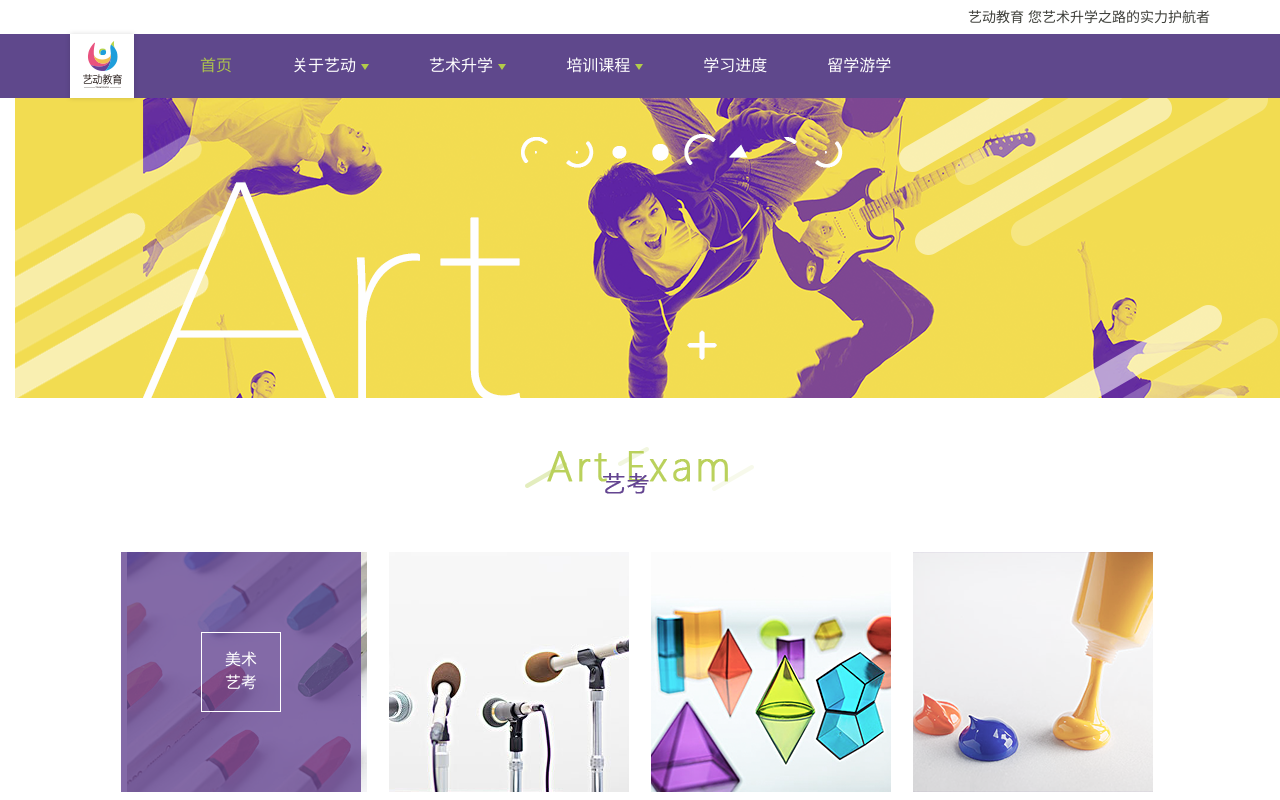
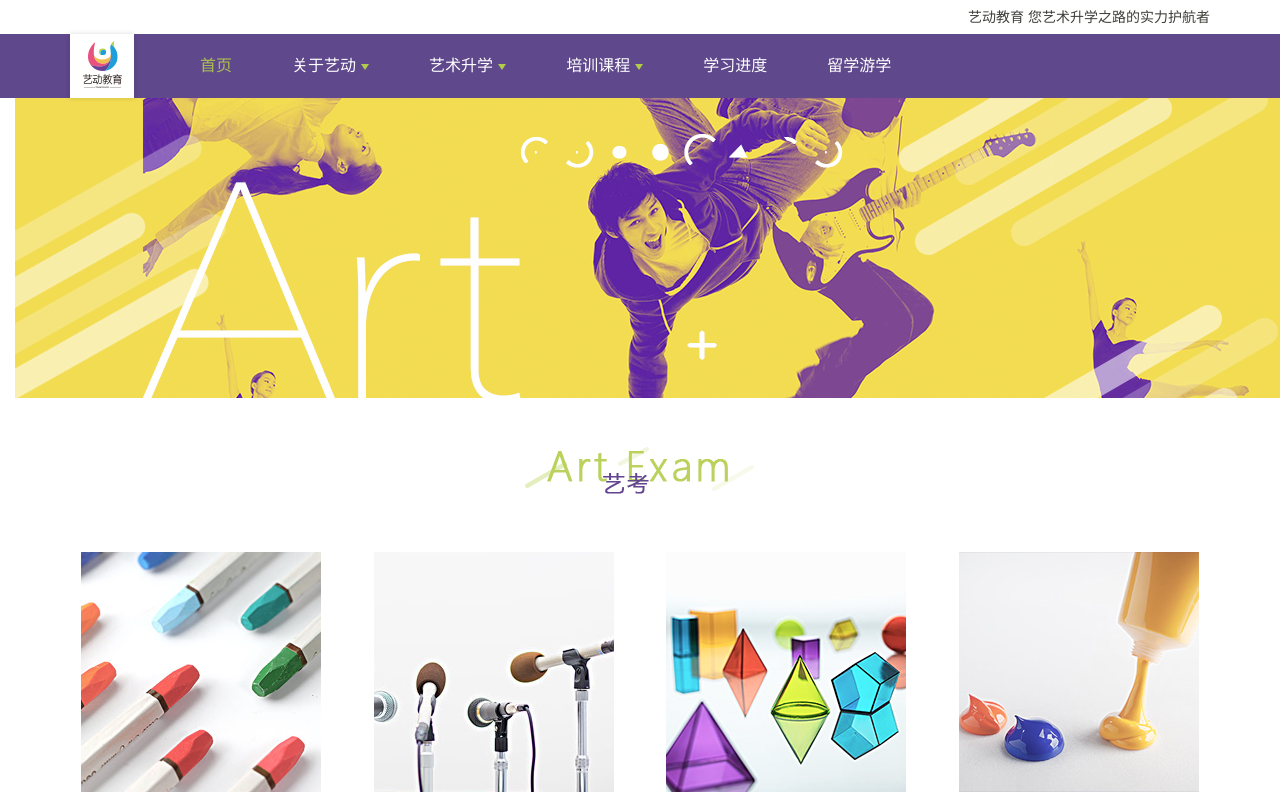
Before and after one commit to jmcx2019/ydjy-ui, a Vue app: page /#/ in a window 1280 px wide. Shown: the top 800 px of the page. Built offline with nearby package versions, Linux system fonts and the light colour scheme.

Commit message:
精修首页艺考部分样式和组件化

```diff
--- a/src/components/HomePage.vue
+++ b/src/components/HomePage.vue
@@ -2,28 +2,7 @@
   <div id="home-page">
     <top-nav :clicked="clickedVal"></top-nav>
     <banner></banner>
-
-    <div class="homepage-art-exam">
-      <div class="container">
-        <div class="homepage-art-exam-title">
-          <img src="../assets/img/home-page/art-exam.png" alt="">
-        </div>
-        <div class="homepage-art-exam-img-group">
-          <div class="art-exam-div-title">
-            <div class="art-exam-div-name">
-              <div class="art-exam-div-txt">
-                <div>美术</div>
-                <div>艺考</div>
-              </div>
-            </div>
-          </div>
-          <img src="../assets/img/home-page/art-test.png" alt="">
-          <img src="../assets/img/home-page/chuanmeiyikao.png" alt="">
-          <img src="../assets/img/home-page/art-exam-qa.png" alt="">
-          <img src="../assets/img/home-page/zhongkaotechangsheng.png" alt="">
-        </div>
-      </div>
-    </div>
+    <art-exam></art-exam>
 
     <div class="outstanding-students">
       <div class="outstanding-students-bg">
@@ -146,6 +125,7 @@
   import Banner from './Banner'
   import ClassTable from './HomePage/ClassTable'
   import News from './HomePage/News'
+  import ArtExam from './HomePage/ArtExam'
 
   export default {
     name: 'HomePage',
@@ -173,16 +153,13 @@
       TopNav,
       Banner,
       ClassTable,
-      News
+      News,
+      ArtExam
     }
   }
 </script>
 
 <style>
-  .homepage-art-exam-title {
-    margin-top: 42px;
-    margin-bottom: 52px;
-  }
   .outstanding-students-title {
     padding-top: 56px;
     margin-bottom: 60px;
@@ -195,8 +172,6 @@
     margin-top: 32px;
     margin-bottom: 44px;
   }
-  .homepage-art-exam-title,
-  .homepage-art-exam-img-group,
   .outstanding-students-title,
   .homepage-contact-info-title,
   .outstanding-students-img-group,
@@ -204,7 +179,6 @@
   .homepage-teacher-team-img-group {
     text-align: center;
   }
-  .homepage-art-exam-img-group > img,
   .homepage-teacher-team-img-group > img {
     margin: 0 11px
   }
@@ -212,30 +186,9 @@
     margin: 0 19px
   }
 
-  .homepage-art-exam-img-group {
-    position: relative;
+  .homepage-art-exam-img-group img{
+    margin-bottom: 10px;
   }
-  .art-exam-div-title {
-    position: absolute;
-    height: 240px;
-    width: 240px;
-    left: 51px;
-    background-color: rgba(100, 69, 145, 0.8);
-  }
-  .art-exam-div-name {
-    height: 80px;
-    width: 80px;
-    border: 1px solid white;
-    margin-top: 80px;
-    margin-left: 80px;
-    color: white;
-    text-align: center;
-    font-size: 16px;
-  }
-  .art-exam-div-txt {
-    padding-top: 16px;
-  }
-
   .outstanding-students-row {
     background-color: white;
     width: 140px;
--- /dev/null
+++ b/src/components/HomePage/ArtExam.vue
@@ -0,0 +1,96 @@
+<template>
+  <div id="art-exam">
+    <div class="container">
+      <div class="homepage-art-exam-title">
+        <img src="../../assets/img/home-page/art-exam.png" alt="">
+      </div>
+
+      <div class="row homepage-art-exam-img-group">
+        <div class="col-xs-12 col-sm-6 col-md-3 col-lg-3"
+             v-for="(artExamItem,index) in artExamData">
+          <div class="art-exam-img-div"
+               :style="{backgroundImage: 'url(' + artExamItem.image + ')'}"
+               @mouseenter="showExamTxt(index)"
+               @mouseleave="showExamTxt(index)">
+
+            <div class="art-exam-div-title" v-show="showExamTxtVal[index].val">
+              <div class="art-exam-div-name">
+                <div class="art-exam-div-txt">
+                  <div>{{artExamItem.txt1}}</div>
+                  <div>{{artExamItem.txt2}}</div>
+                </div>
+              </div>
+            </div>
+
+          </div>
+        </div>
+      </div>
+
+    </div>
+  </div>
+</template>
+
+<script>
+  export default {
+    name: "ArtExam",
+    data() {
+      return {
+        artExamData: [
+          {image: require('../../assets/img/home-page/art-test.png'), txt1: '美术', txt2: '艺考'},
+          {image: require('../../assets/img/home-page/chuanmeiyikao.png'), txt1: '传媒', txt2: '艺考'},
+          {image: require('../../assets/img/home-page/art-exam-qa.png'), txt1: '艺考', txt2: 'Q&A'},
+          {image: require('../../assets/img/home-page/zhongkaotechangsheng.png'), txt1: '中考美术', txt2: '特长生'}
+        ],
+        showExamTxtVal: [{val: false}, {val: false}, {val: false}, {val: false}]
+      }
+    },
+    methods: {
+      showExamTxt($index) {
+        this.showExamTxtVal[$index].val = !this.showExamTxtVal[$index].val
+      }
+    }
+  }
+</script>
+
+<style scoped>
+  .homepage-art-exam-title {
+    margin-top: 42px;
+    margin-bottom: 52px;
+  }
+
+  .homepage-art-exam-title,
+  .homepage-art-exam-img-group {
+    text-align: center;
+  }
+
+  .homepage-art-exam-img-group {
+    position: relative;
+  }
+  .art-exam-img-div {
+    position: relative;
+    margin: 0 auto 10px;
+    height: 240px;
+    width: 240px;
+  }
+  .art-exam-div-title {
+    position: absolute;
+    height: 240px;
+    width: 240px;
+    margin: 0 auto 10px;
+    text-align:center;
+    background-color: rgba(100, 69, 145, 0.8);
+  }
+  .art-exam-div-name {
+    height: 80px;
+    width: 80px;
+    border: 1px solid white;
+    margin-top: 80px;
+    margin-left: 80px;
+    color: white;
+    text-align: center;
+    font-size: 16px;
+  }
+  .art-exam-div-txt {
+    padding-top: 16px;
+  }
+</style>
```
